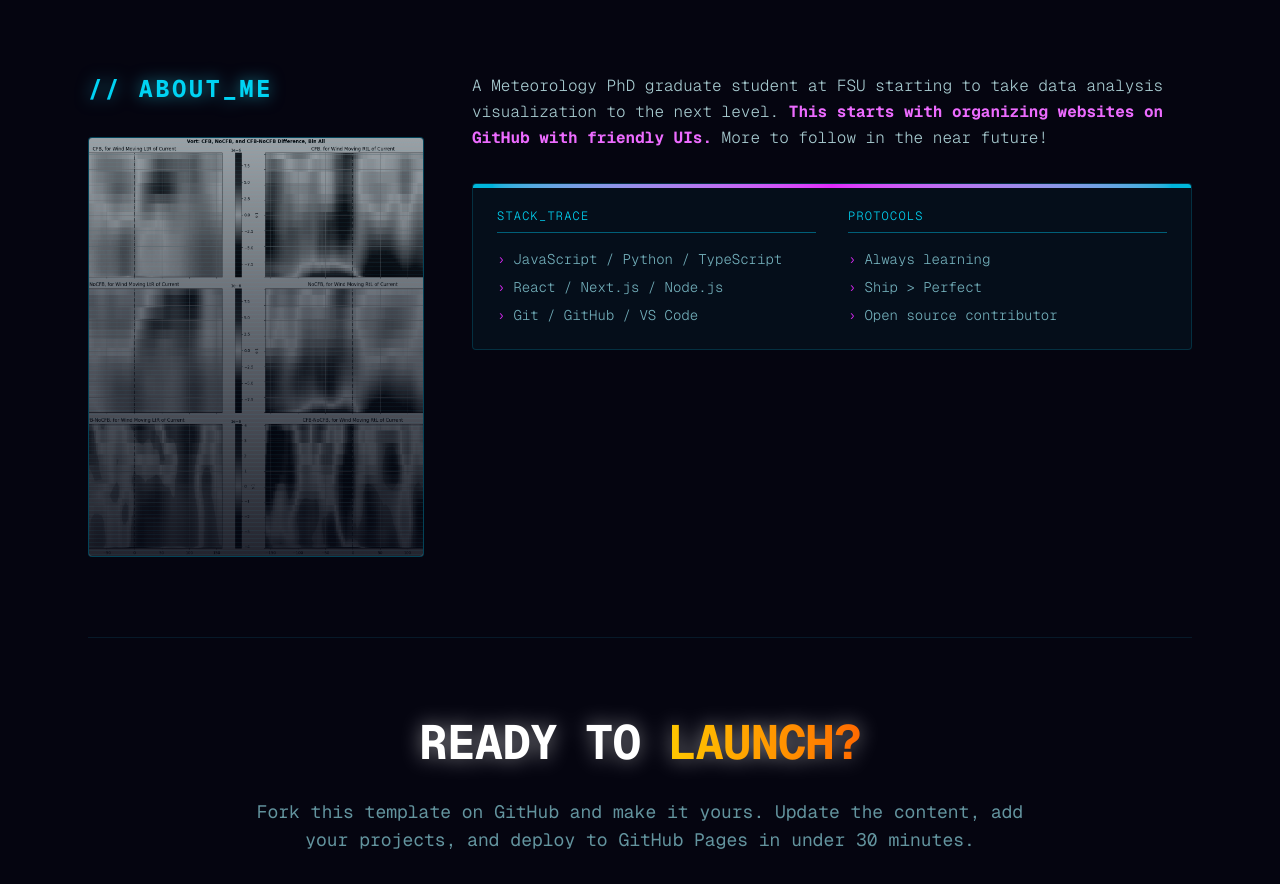
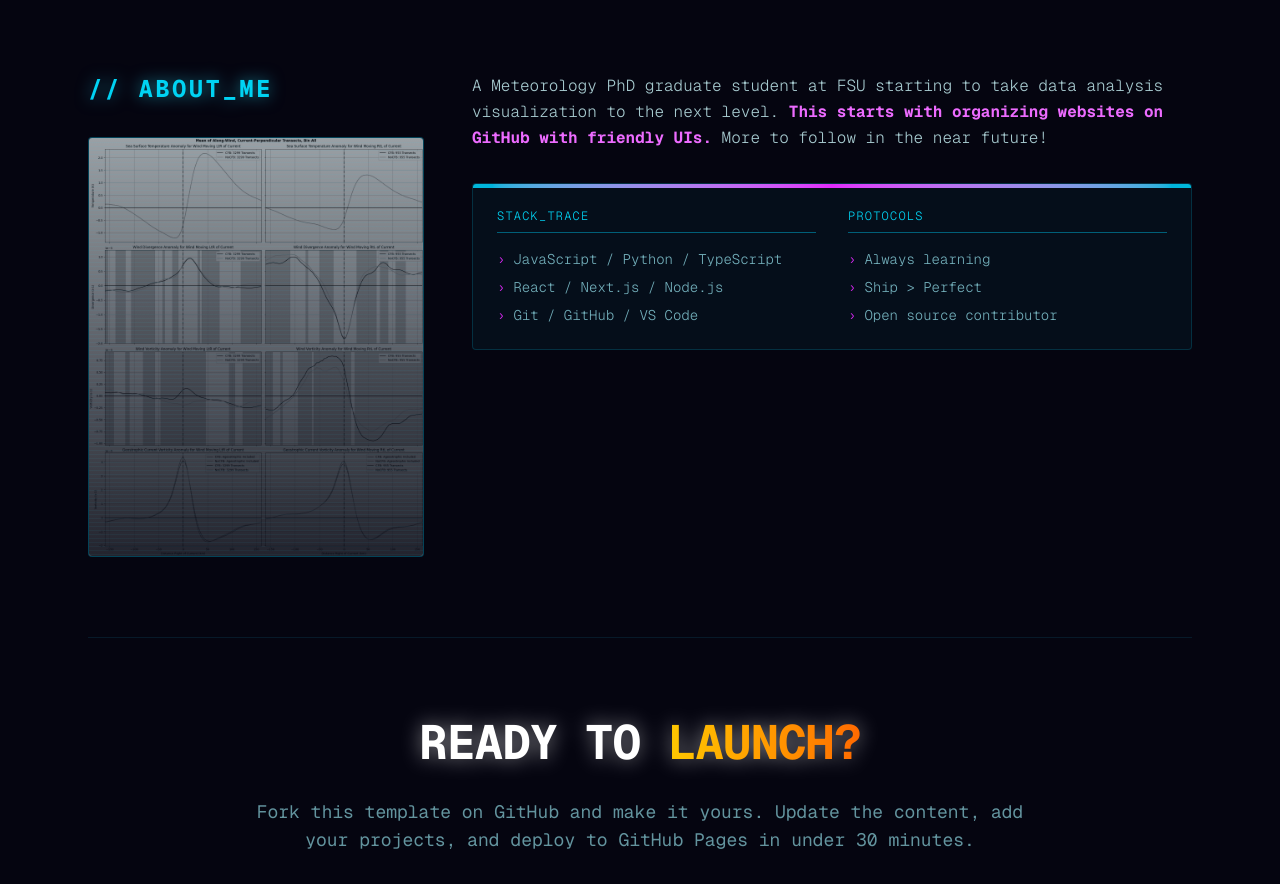
Before and after one commit to ChowKam2002/Current_Feedback_Project, a Next.js app: page / in a window 1280 px wide. Shown: the part 1620-2504 px from the top of the page. Built offline with nearby package versions, Linux system fonts and the light colour scheme.

Commit message:
Update page.tsx

```diff
--- a/app/page.tsx
+++ b/app/page.tsx
@@ -118,7 +118,7 @@ export default function Home() {
               <div className="absolute inset-0 bg-[linear-gradient(to_bottom,rgba(34,211,238,0.05)_1px,transparent_1px)] bg-[size:100%_4px] z-20 pointer-events-none" />
 
               <Image
-                src={`${basePath}/images/All/VertVort.png`}
+                src={`${basePath}/Agg.png`}
                 alt="Profile"
                 fill
                 className="object-cover z-0 opacity-60 group-hover:opacity-100 transition-all duration-500 grayscale group-hover:grayscale-0"
```
